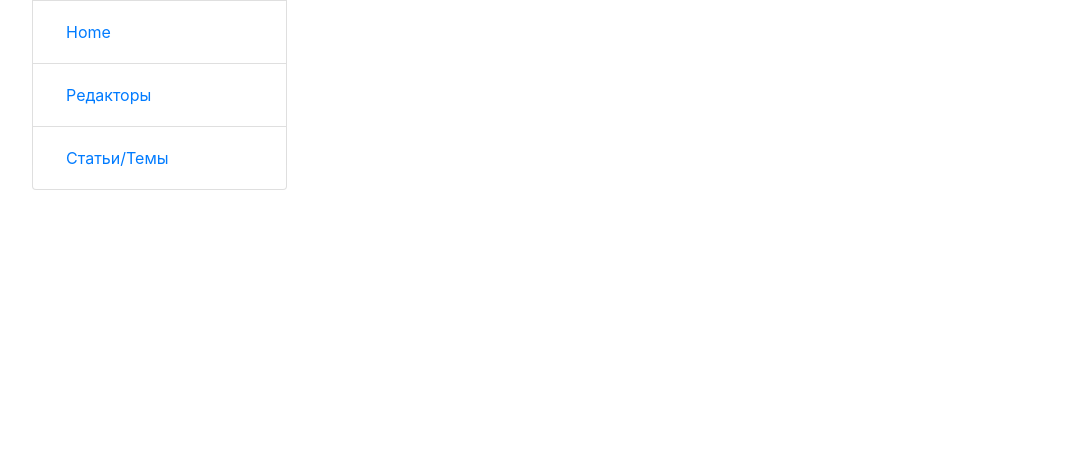
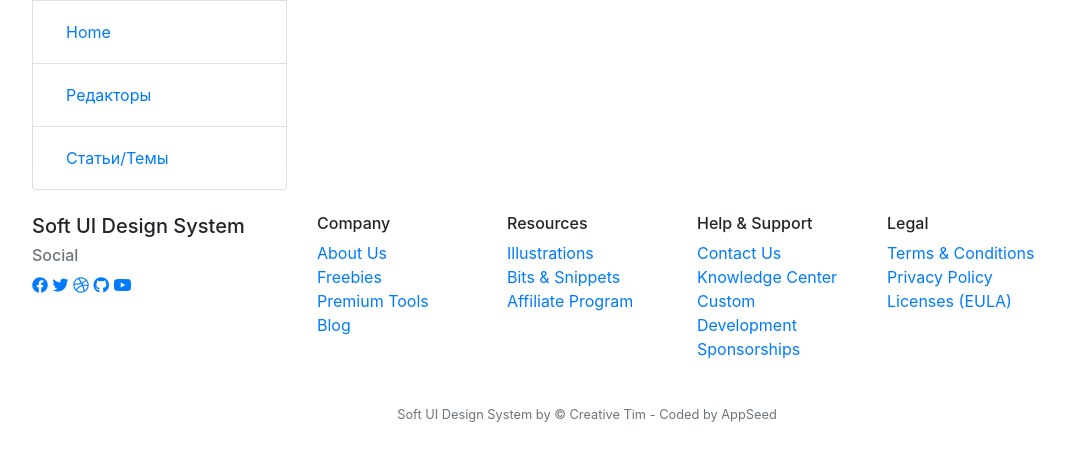
Before and after one commit to zakotii/-Newspaper-Agency, a Django app: template newspaper_app/templates/newspaper_list.html in a window 1280 px wide. Shown: the part 344-800 px from the top of the page, without its empty margins (53-1118 px from the left). Run offline with Django 4.2, Linux system fonts and the light colour scheme; the template is opened without the code that fills it, so the values that code supplies are empty; some libraries are stand-ins or nearby versions.

Commit message:
added footer.html

```diff
--- a/Newspaper_Agency/urls.py
+++ b/Newspaper_Agency/urls.py
@@ -13,6 +13,7 @@ from .views import (RedactorUpdateView,
 )
 
 urlpatterns = [
+    #path('', views.index, name='index'),  # Главная страница
     path('newspapers/', views.newspaper_list, name='newspaper_list'),
     path('topic/', TopicListView.as_view(), name='topic_list'),
     path('admin_dashboard/', views.admin_dashboard, name='admin_dashboard'),
--- a/Newspaper_Agency/views.py
+++ b/Newspaper_Agency/views.py
@@ -9,6 +9,10 @@ from django.urls import reverse_lazy
 from django.views.generic import UpdateView, DeleteView
 from django.db.models import Q
 from django.core.paginator import Paginator
+
+
+#def index(request):
+    #return render(request, 'index.html')
 
 
 class TopicListView(ListView):
--- a/newspaper_app/templates/base.html
+++ b/newspaper_app/templates/base.html
@@ -7,6 +7,7 @@
     <!-- Додаємо favicon -->
     <link rel="icon" href="{% static 'css/img/media_newspaper1.png' %}" type="image/x-icon">
     <title>{% block title %}Newspaper Agency{% endblock %}</title>
+    <link rel="stylesheet" href="https://cdnjs.cloudflare.com/ajax/libs/font-awesome/6.0.0-beta3/css/all.min.css">
     <link href="https://stackpath.bootstrapcdn.com/bootstrap/4.5.2/css/bootstrap.min.css" rel="stylesheet">
 </head>
 <body>
@@ -26,6 +27,7 @@
     <script src="https://code.jquery.com/jquery-3.5.1.slim.min.js"></script>
     <script src="https://cdn.jsdelivr.net/npm/@popperjs/core@2.5.2/dist/umd/popper.min.js"></script>
     <script src="https://stackpath.bootstrapcdn.com/bootstrap/4.5.2/js/bootstrap.min.js"></script>
+    {% include 'includes/footer.html' %}
 
 </body>
 </html>
--- /dev/null
+++ b/newspaper_app/templates/includes/footer.html
@@ -0,0 +1,54 @@
+<div class="container">
+    <footer class="footer py-4">
+        <div class="row">
+            <div class="col-md-3">
+                <h5 class="text-bold">Soft UI Design System</h5>
+                <h6 class="text-muted">Social</h6>
+                <div class="social-icons">
+                    <a href="#"><i class="fab fa-facebook"></i></a>
+                    <a href="#"><i class="fab fa-twitter"></i></a>
+                    <a href="#"><i class="fab fa-dribbble"></i></a>
+                    <a href="#"><i class="fab fa-github"></i></a>
+                    <a href="#"><i class="fab fa-youtube"></i></a>
+                </div>
+            </div>
+            <div class="col-md-2">
+                <h6 class="text-bold">Company</h6>
+                <ul class="list-unstyled">
+                    <li><a href="#">About Us</a></li>
+                    <li><a href="#">Freebies</a></li>
+                    <li><a href="#">Premium Tools</a></li>
+                    <li><a href="#">Blog</a></li>
+                </ul>
+            </div>
+            <div class="col-md-2">
+                <h6 class="text-bold">Resources</h6>
+                <ul class="list-unstyled">
+                    <li><a href="#">Illustrations</a></li>
+                    <li><a href="#">Bits & Snippets</a></li>
+                    <li><a href="#">Affiliate Program</a></li>
+                </ul>
+            </div>
+            <div class="col-md-2">
+                <h6 class="text-bold">Help & Support</h6>
+                <ul class="list-unstyled">
+                    <li><a href="#">Contact Us</a></li>
+                    <li><a href="#">Knowledge Center</a></li>
+                    <li><a href="#">Custom Development</a></li>
+                    <li><a href="#">Sponsorships</a></li>
+                </ul>
+            </div>
+            <div class="col-md-2">
+                <h6 class="text-bold">Legal</h6>
+                <ul class="list-unstyled">
+                    <li><a href="#">Terms & Conditions</a></li>
+                    <li><a href="#">Privacy Policy</a></li>
+                    <li><a href="#">Licenses (EULA)</a></li>
+                </ul>
+            </div>
+        </div>
+        <div class="text-center mt-4">
+            <small class="text-muted">Soft UI Design System by © Creative Tim - Coded by AppSeed</small>
+        </div>
+    </footer>
+</div>
```
Also changed, not shown: db.sqlite3.
